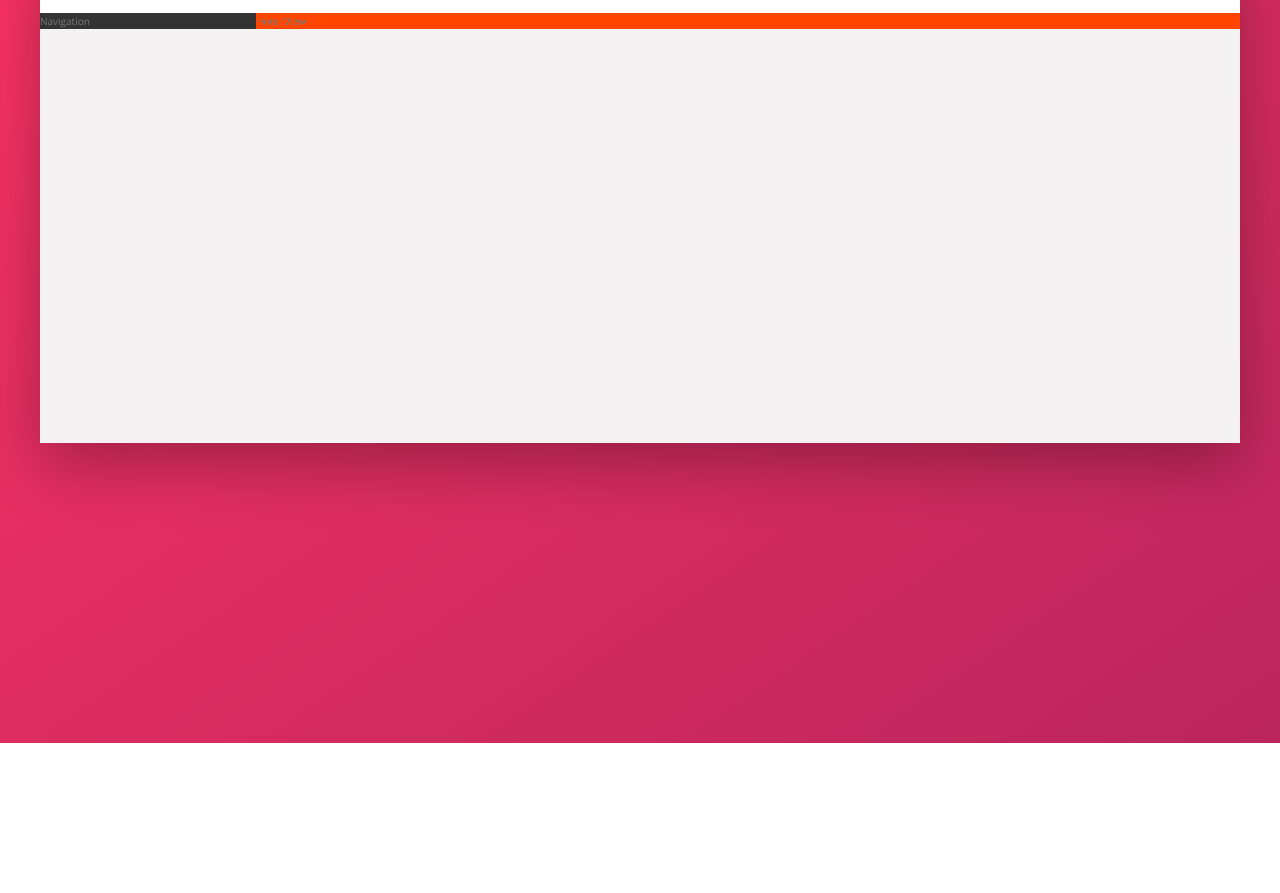
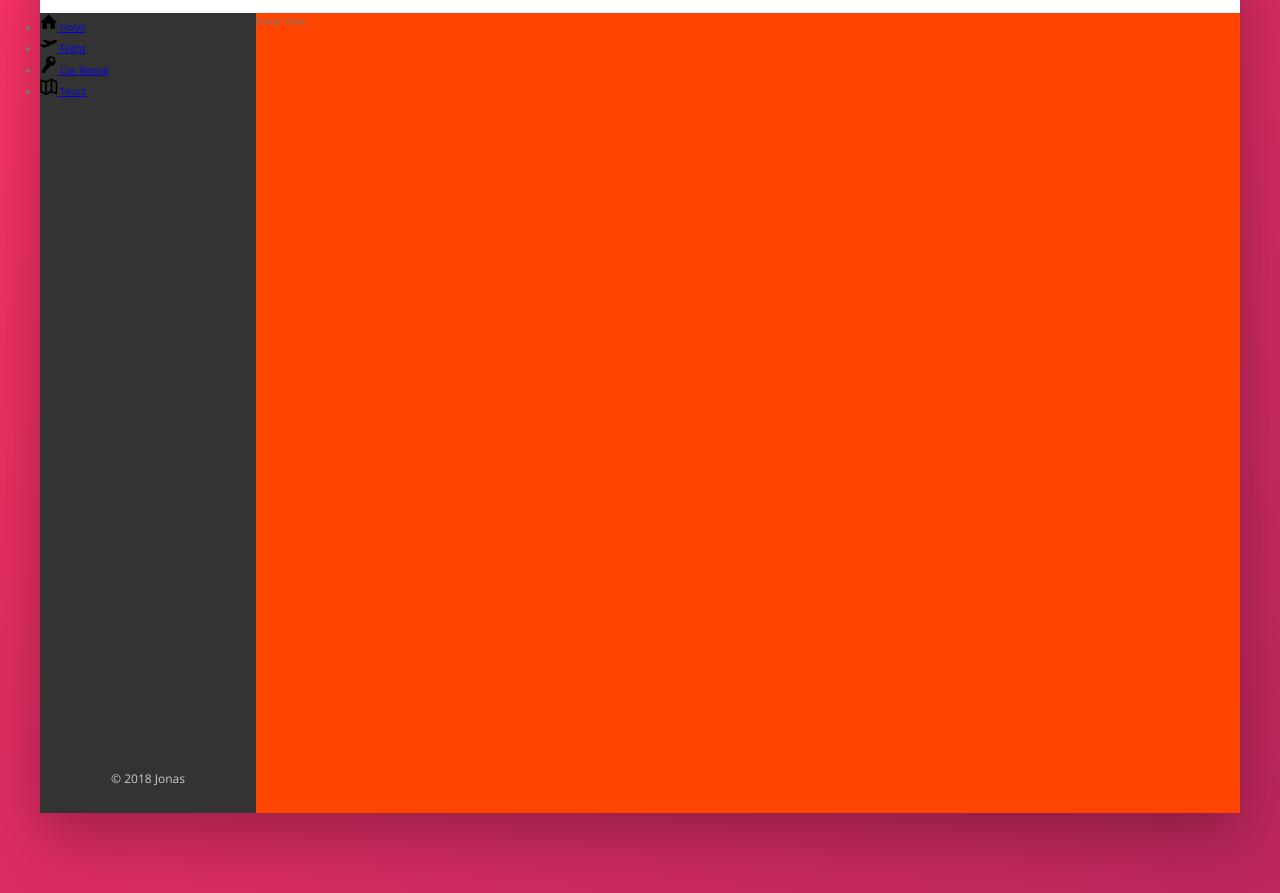
Before and after one commit to erichodges/css_study2, a website: page index.html in a window 1280 px wide. Shown: the part 137-1030 px from the top of the page. Before the commit the page ends 880 px from the top, so only its background shows below. Drawn offline with nearby package versions, Linux system fonts and the light colour scheme.

Commit message:
started side nav

```diff
--- a/index.html
+++ b/index.html
@@ -47,8 +47,46 @@
 
       <div class="content">
         <nav class="sidebar">
-          Navigation
+          <ul class="side-nav">
+            <li class="side-nav__item">
+              <a href="#" class="side-nav__link">
+                <svg class="side-nav__icon">
+                  <use xlink:href="img/sprite.svg#icon-home"></use>
+                </svg>
+                <span>Hotel</span>
+              </a>
+            </li>
+            <li class="side-nav__item">
+              <a href="#" class="side-nav__link">
+                <svg class="side-nav__icon">
+                  <use xlink:href="img/sprite.svg#icon-aircraft-take-off"></use>
+                </svg>
+                <span>Flight</span>
+              </a>
+            </li>
+            <li class="side-nav__item">
+              <a href="#" class="side-nav__link">
+                <svg class="side-nav__icon">
+                  <use xlink:href="img/sprite.svg#icon-key"></use>
+                </svg>
+                <span>Car Rental</span>
+              </a>
+            </li>
+            <li class="side-nav__item">
+              <a href="#" class="side-nav__link">
+                <svg class="side-nav__icon">
+                  <use xlink:href="img/sprite.svg#icon-map"></use>
+                </svg>
+                <span>Tours</span>
+              </a>
+            </li>
+          </ul>
+          <div class="legal">
+            &copy; 2018 Jonas
+          </div>
         </nav>
+
+
         <main class="hotel-view">
           Hotel View
         </main>
--- a/sass/_components.scss
+++ b/sass/_components.scss
@@ -120,3 +120,35 @@
     margin-right: 1rem;
   }
 }
+
+
+////////////////////////
+// SIDE NAV
+.side-nav {
+  &__item {
+
+  }
+
+  &__link {
+
+  }
+
+  &__icon {
+    width: 1.75rem;
+    height: 1.75rem;
+  }
+}
+
+
+
+
+////////////////////////
+// LEGAL TEXT
+
+.legal {
+  font-size: 1.2rem;
+  color: var(--color-grey-light-4);
+  text-align: center;
+  padding: 2.5rem;
+
+}
--- a/sass/_layout.scss
+++ b/sass/_layout.scss
@@ -27,11 +27,18 @@
 
   flex: 0 0 18%;
 
+  display: flex;
+  flex-direction: column;
+  justify-content: space-between;
+
 }
 
 .hotel-view {
   background-color: #fff;
+
+  // FOR TESTING
   background-color: orangered;
+  height: 80rem;
 
   flex: 1;
 }
```
Also changed, not shown: css/style.css.
